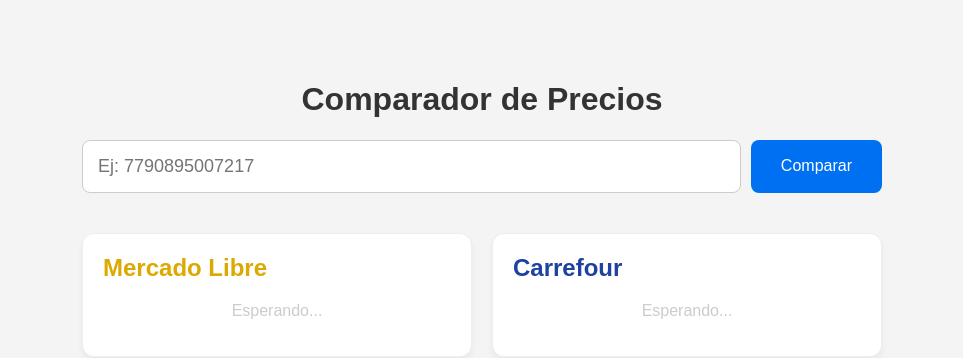
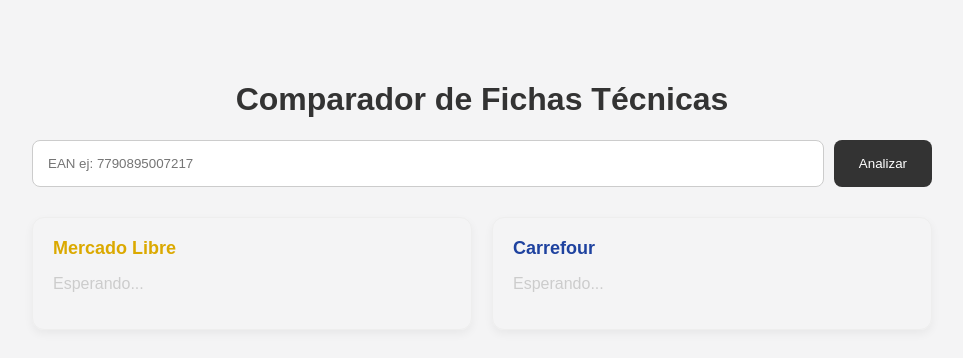
Before and after one commit to gastoncarreecommerce/ComparadorNuevo, a Next.js app: page / in a window 1280 px wide. Shown: the top 358 px of the page, without its empty margins (158-1121 px from the left). Built offline with nearby package versions, Linux system fonts and the light colour scheme.

Commit message:
Update page.js

```diff
--- a/app/page.js
+++ b/app/page.js
@@ -12,18 +12,21 @@
     setMeliData(null);
     setCarrefourData(null);
 
-    // 1. MERCADO LIBRE (Desde el navegador del usuario)
+    // 1. MERCADO LIBRE
     fetch(`https://api.mercadolibre.com/sites/MLA/search?q=${ean}&limit=1`)
       .then(res => res.json())
       .then(data => {
         if (data.results && data.results.length > 0) {
           const item = data.results[0];
+          // Filtramos atributos importantes de MeLi (Marca, Modelo, etc)
+          const attributes = item.attributes?.filter(a => a.id === 'BRAND' || a.id === 'MODEL' || a.id === 'PACKAGE_TYPE' || a.id === 'VOLUME') || [];
+
           setMeliData({
             found: true,
             title: item.title,
-            price: item.price,
             thumbnail: item.thumbnail,
-            permalink: item.permalink
+            permalink: item.permalink,
+            specs: attributes // Guardamos los atributos
           });
         } else {
           setMeliData({ found: false });
@@ -31,7 +34,7 @@
       })
       .catch(() => setMeliData({ found: false }));
 
-    // 2. CARREFOUR (Desde tu Backend con la búsqueda corregida)
+    // 2. CARREFOUR
     fetch(`/api/compare?ean=${ean}`)
       .then(res => res.json())
       .then(data => setCarrefourData(data))
@@ -40,52 +43,80 @@
     setLoading(false);
   };
 
+  // Componente auxiliar para renderizar la tabla de specs
+  const SpecsTable = ({ data, source }) => {
+    if (!data.found) return <p style={{ color: '#666', fontStyle: 'italic' }}>No encontrado</p>;
+
+    return (
+      <div style={{ fontSize: '14px', textAlign: 'left' }}>
+        <div style={{ display: 'flex', alignItems: 'center', marginBottom: '15px' }}>
+            <img src={data.thumbnail} style={{ width: '60px', height: '60px', objectFit: 'contain', marginRight: '10px' }} />
+            <h3 style={{ fontSize: '14px', margin: 0, lineHeight: '1.2' }}>{data.title}</h3>
+        </div>
+
+        <div style={{ backgroundColor: '#f5f5f5', padding: '10px', borderRadius: '8px' }}>
+            <h4 style={{ margin: '0 0 10px 0', fontSize: '12px', textTransform: 'uppercase', color: '#888' }}>Ficha Técnica</h4>
+
+            {/* Renderizado para Carrefour (Objeto Clave-Valor) */}
+            {source === 'carrefour' && data.specs && (
+                <ul style={{ listStyle: 'none', padding: 0, margin: 0 }}>
+                    {Object.entries(data.specs).slice(0, 8).map(([key, value]) => (
+                        <li key={key} style={{ borderBottom: '1px solid #ddd', padding: '5px 0', display: 'flex', justifyContent: 'space-between' }}>
+                            <span style={{ fontWeight: 'bold', color: '#555' }}>{key}:</span>
+                            <span>{value}</span>
+                        </li>
+                    ))}
+                </ul>
+            )}
+
+            {/* Renderizado para Mercado Libre (Array de Objetos) */}
+            {source === 'meli' && data.specs && (
+                <ul style={{ listStyle: 'none', padding: 0, margin: 0 }}>
+                    {data.specs.map((attr) => (
+                        <li key={attr.id} style={{ borderBottom: '1px solid #ddd', padding: '5px 0', display: 'flex', justifyContent: 'space-between' }}>
+                            <span style={{ fontWeight: 'bold', color: '#555' }}>{attr.name}:</span>
+                            <span>{attr.value_name}</span>
+                        </li>
+                    ))}
+                </ul>
+            )}
+
+            {(!data.specs || (Array.isArray(data.specs) && data.specs.length === 0) || (typeof data.specs === 'object' && Object.keys(data.specs).length === 0)) &&
+                <p>Sin especificaciones detalladas.</p>
+            }
+        </div>
+      </div>
+    );
+  };
+
   return (
-    <div style={{ maxWidth: '800px', margin: '40px auto', fontFamily: 'sans-serif', padding: '20px' }}>
-      <h1 style={{ textAlign: 'center', color: '#333' }}>Comparador de Precios</h1>
+    <div style={{ maxWidth: '900px', margin: '40px auto', fontFamily: 'sans-serif', padding: '20px' }}>
+      <h1 style={{ textAlign: 'center', color: '#333' }}>Comparador de Fichas Técnicas</h1>
 
-      <div style={{ display: 'flex', gap: '10px', marginBottom: '40px' }}>
+      <div style={{ display: 'flex', gap: '10px', marginBottom: '30px' }}>
         <input
-          style={{ flex: 1, padding: '15px', fontSize: '18px', borderRadius: '8px', border: '1px solid #ccc' }}
+          style={{ flex: 1, padding: '15px', borderRadius: '8px', border: '1px solid #ccc' }}
           value={ean}
           onChange={(e) => setEan(e.target.value)}
           onKeyDown={(e) => e.key === 'Enter' && buscar()}
-          placeholder="Ej: 7790895007217"
+          placeholder="EAN ej: 7790895007217"
         />
-        <button onClick={buscar} disabled={loading} style={{ padding: '0 30px', backgroundColor: '#0070f3', color: 'white', border: 'none', borderRadius: '8px', cursor: 'pointer', fontSize: '16px' }}>
-          {loading ? '...' : 'Comparar'}
+        <button onClick={buscar} disabled={loading} style={{ padding: '0 25px', backgroundColor: '#333', color: 'white', border: 'none', borderRadius: '8px', cursor: 'pointer' }}>
+          {loading ? '...' : 'Analizar'}
         </button>
       </div>
 
       <div style={{ display: 'grid', gridTemplateColumns: '1fr 1fr', gap: '20px' }}>
-        {/* Tarjeta Mercado Libre */}
-        <div style={{ border: '1px solid #eee', borderRadius: '12px', padding: '20px', boxShadow: '0 4px 6px rgba(0,0,0,0.05)', backgroundColor: 'white' }}>
-          <h2 style={{ color: '#dba900', marginTop: 0 }}>Mercado Libre</h2>
-          {meliData ? (
-            meliData.found ? (
-              <div style={{ textAlign: 'center' }}>
-                <img src={meliData.thumbnail} style={{ height: '120px', objectFit: 'contain' }} />
-                <h3 style={{ fontSize: '14px', height: '40px', overflow: 'hidden' }}>{meliData.title}</h3>
-                <p style={{ fontSize: '28px', fontWeight: 'bold', margin: '10px 0' }}>$ {meliData.price.toLocaleString('es-AR')}</p>
-                <a href={meliData.permalink} target="_blank" style={{ color: '#0070f3', textDecoration: 'none', fontSize: '14px' }}>Ver publicación →</a>
-              </div>
-            ) : <p style={{ color: '#666', textAlign: 'center' }}>No encontrado.</p>
-          ) : <p style={{ color: '#ccc', textAlign: 'center' }}>Esperando...</p>}
+        {/* Columna Mercado Libre */}
+        <div style={{ border: '1px solid #eee', borderRadius: '12px', padding: '20px', boxShadow: '0 4px 10px rgba(0,0,0,0.05)' }}>
+          <h2 style={{ color: '#dba900', marginTop: 0, fontSize: '18px' }}>Mercado Libre</h2>
+          {meliData ? <SpecsTable data={meliData} source="meli" /> : <p style={{color:'#ccc'}}>Esperando...</p>}
         </div>
 
-        {/* Tarjeta Carrefour */}
-        <div style={{ border: '1px solid #eee', borderRadius: '12px', padding: '20px', boxShadow: '0 4px 6px rgba(0,0,0,0.05)', backgroundColor: 'white' }}>
-          <h2 style={{ color: '#1e429f', marginTop: 0 }}>Carrefour</h2>
-          {carrefourData ? (
-            carrefourData.found ? (
-              <div style={{ textAlign: 'center' }}>
-                <img src={carrefourData.thumbnail} style={{ height: '120px', objectFit: 'contain' }} />
-                <h3 style={{ fontSize: '14px', height: '40px', overflow: 'hidden' }}>{carrefourData.title}</h3>
-                <p style={{ fontSize: '28px', fontWeight: 'bold', margin: '10px 0' }}>$ {carrefourData.price.toLocaleString('es-AR')}</p>
-                {carrefourData.link && <a href={carrefourData.link} target="_blank" style={{ color: '#0070f3', textDecoration: 'none', fontSize: '14px' }}>Ver en web →</a>}
-              </div>
-            ) : <p style={{ color: '#666', textAlign: 'center' }}>No encontrado.</p>
-          ) : <p style={{ color: '#ccc', textAlign: 'center' }}>Esperando...</p>}
+        {/* Columna Carrefour */}
+        <div style={{ border: '1px solid #eee', borderRadius: '12px', padding: '20px', boxShadow: '0 4px 10px rgba(0,0,0,0.05)' }}>
+          <h2 style={{ color: '#1e429f', marginTop: 0, fontSize: '18px' }}>Carrefour</h2>
+          {carrefourData ? <SpecsTable data={carrefourData} source="carrefour" /> : <p style={{color:'#ccc'}}>Esperando...</p>}
         </div>
       </div>
     </div>
```
